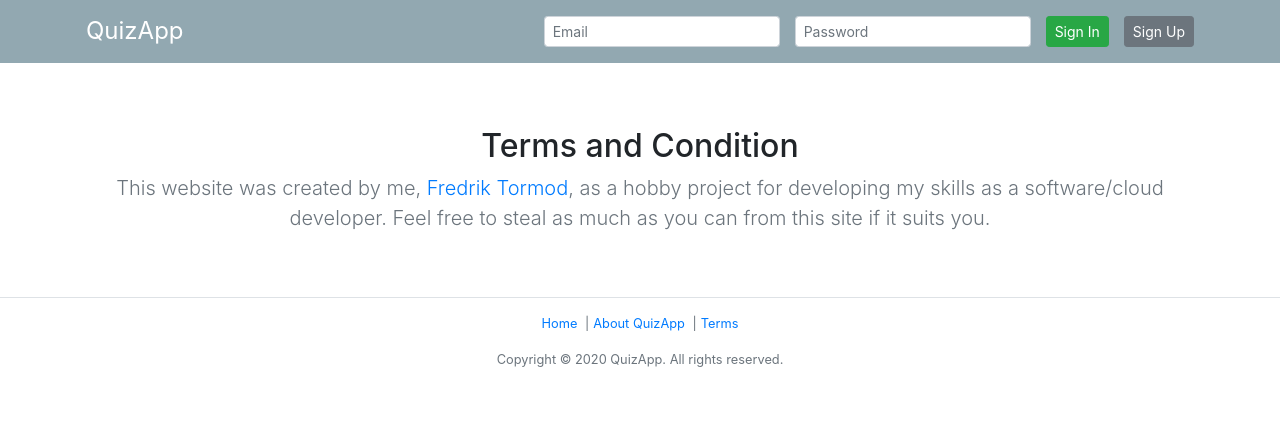
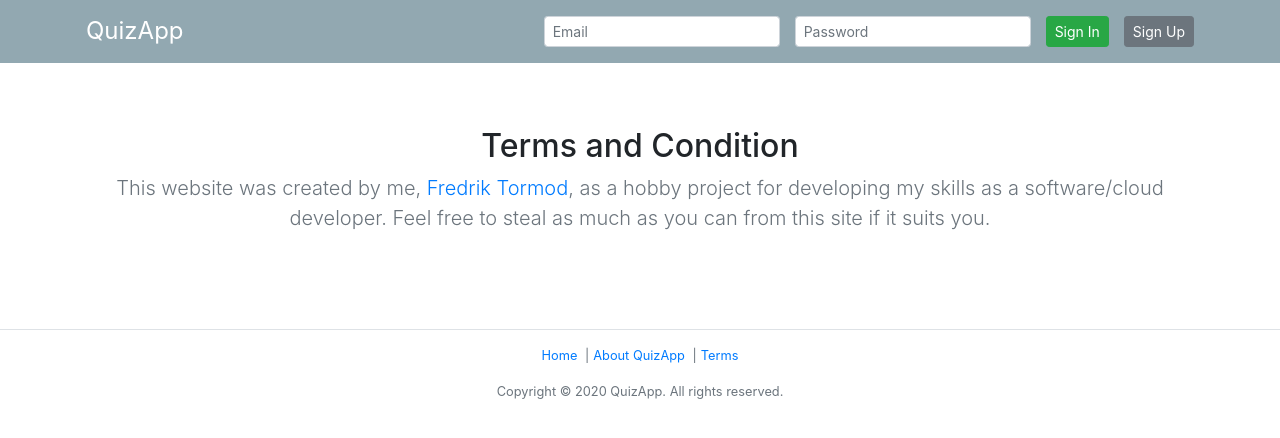
Before and after one commit to ddoldtpd/quiz.tormod.dev, a React (Create React App) app: page /terms in a window 1280 px wide. Shown: the top 438 px of the page. Built offline with nearby package versions, Linux system fonts and the light colour scheme.

Commit message:
Build for production..

```diff
--- a/src/components/page-components/footer-component/footer.css
+++ b/src/components/page-components/footer-component/footer.css
@@ -1,9 +1,6 @@
 .footer-custom {
+  position: static fixed;
+  bottom: 0;
+  margin-top: 2rem;
   background-color: #fff;
-  position: static;
-  left: 0;
-  bottom: 0;
-  height: 100px;
-  width: 100%;
-  overflow: hidden;
 }
--- a/src/components/page-components/question-component/question-component.js
+++ b/src/components/page-components/question-component/question-component.js
@@ -112,6 +112,7 @@ const QuestionComponent = () => {
               id: response.data.data[0]._id
             }
           });
+
           dispatch({
             type: 'generateAnswers',
             value: {
@@ -203,7 +204,6 @@ const QuestionComponent = () => {
             ))}
         </div>
       </div>
-      <div style={{ height: '12rem' }}> </div>
     </div>
   );
 };
```
Also changed, not shown: 12 other files (tests, documents, lock files or other folders).
